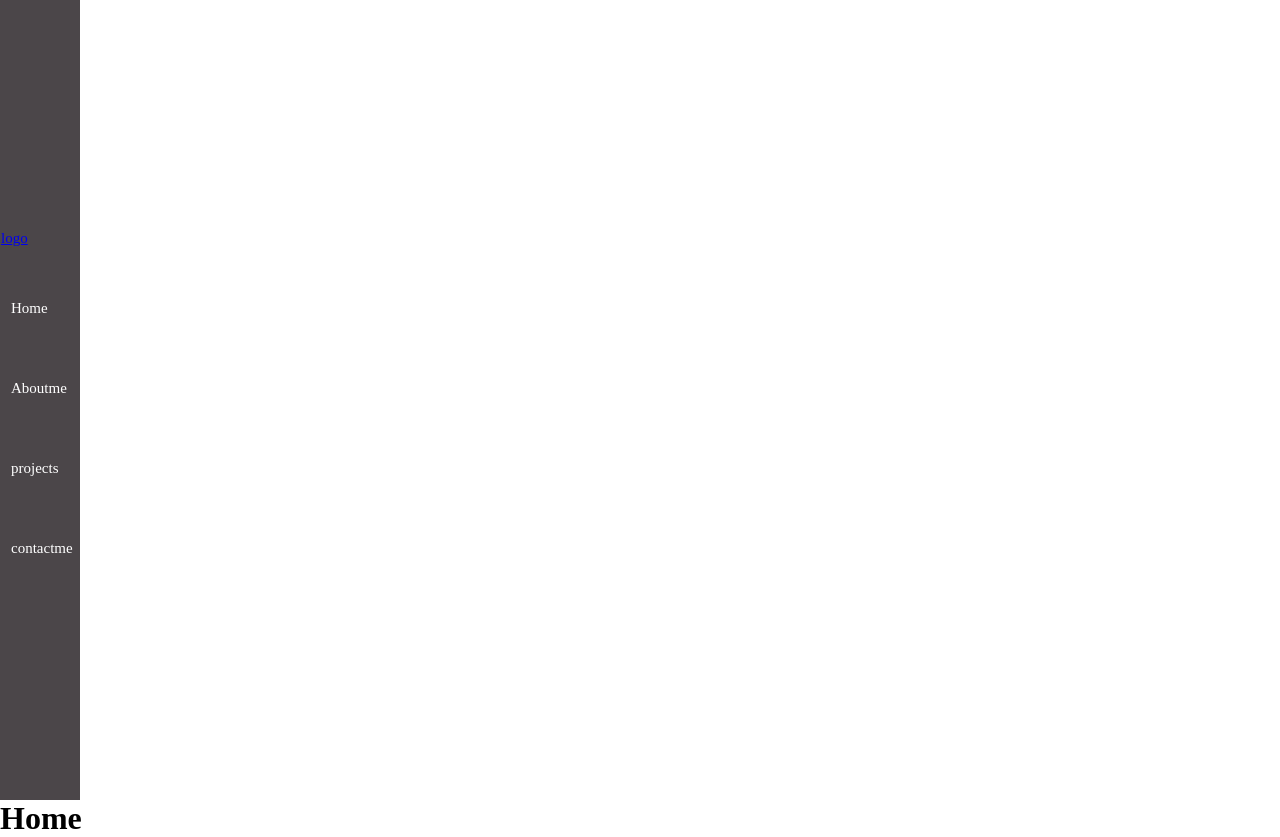
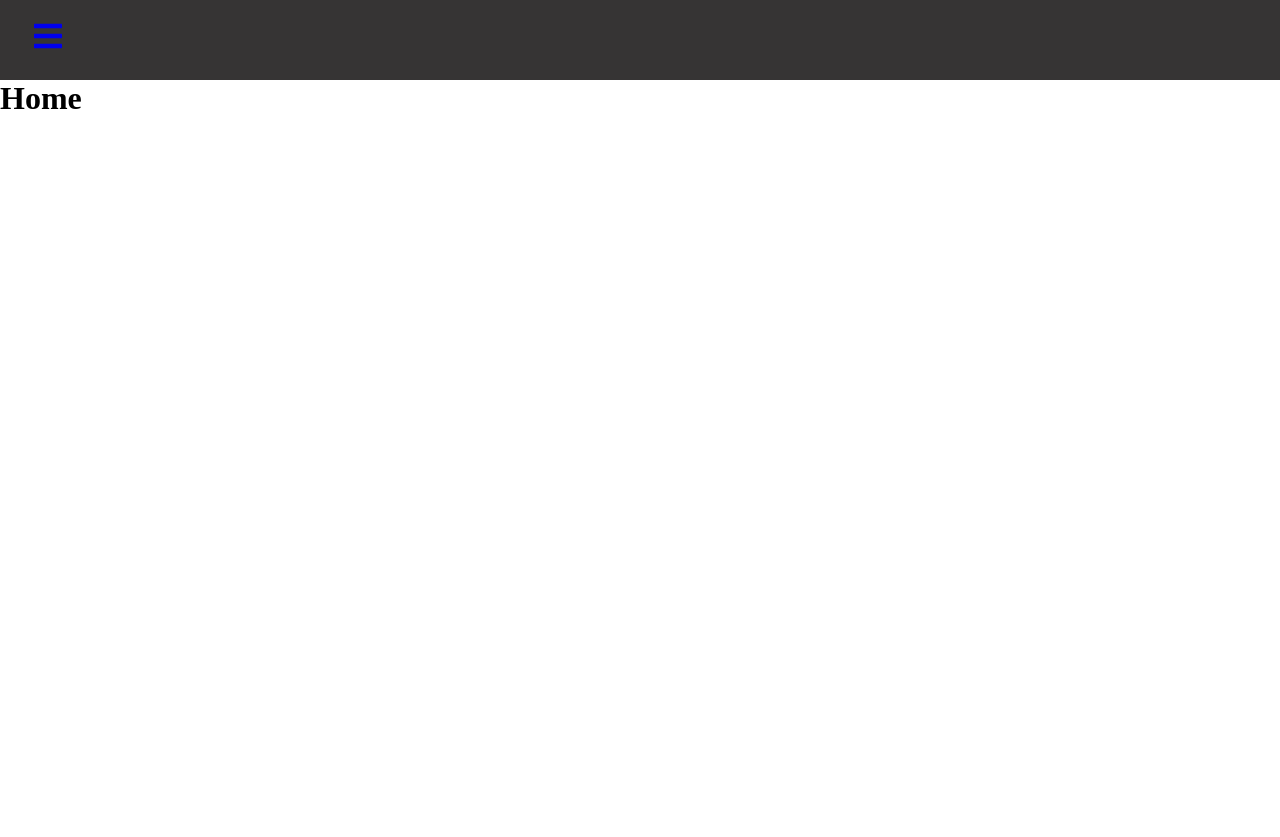
Before and after one commit to TehreemSultan/My-Portfolio, a React (Create React App) app: page / in a window 1280 px wide. After the commit the page ends 800 px from the top, so only its background shows below. Built offline with nearby package versions, Linux system fonts and the light colour scheme.

Commit message:
simple sidebar done

```diff
--- a/package.json
+++ b/package.json
@@ -8,6 +8,7 @@
     "@testing-library/user-event": "^12.1.10",
     "react": "^17.0.1",
     "react-dom": "^17.0.1",
+    "react-icons": "^4.1.0",
     "react-router": "^5.2.0",
     "react-router-dom": "^5.2.0",
     "react-scripts": "4.0.1",
--- a/src/App.js
+++ b/src/App.js
@@ -2,9 +2,9 @@ import React from 'react';
 import Header from './components/header';
 import {Route, BrowserRouter as Router} from 'react-router-dom';
 import Home from './components/home';
-import AboutMe from './components/aboutme';
+import About from './components/about';
 import Projects from './components/projects';
-import ContactMe from './components/contactme';
+import Contact from './components/contact';
 
 class App extends React.Component {
   render(){
@@ -13,9 +13,9 @@ class App extends React.Component {
     <Router>
       <Header/>
       <Route exact path='/' component={Home}/>
-      <Route exact path='/AboutMe' component={AboutMe}/>
-      <Route exact path='/Projects' component={Projects}/>
-      <Route exact path='/ContactMe' component={ContactMe}/>
+      <Route exact path='/about' component={About}/>
+      <Route exact path='/projects' component={Projects}/>
+      <Route exact path='/contact' component={Contact}/>
     </Router>
     </>
   );}
--- a/src/components/aboutme.js
+++ b/src/components/about.js
@@ -1,6 +1,6 @@
 import React from 'react';
 
-class AboutMe extends React.Component {
+class About extends React.Component {
   render(){
   return (
     <>
@@ -9,4 +9,4 @@ class AboutMe extends React.Component {
   );}
 }
 
-export default AboutMe;
+export default About;
--- a/src/components/contactme.js
+++ b/src/components/contact.js
@@ -1,6 +1,6 @@
 import React from 'react';
 
-class ContactMe extends React.Component {
+class Contact extends React.Component {
   render(){
   return (
     <>
@@ -9,4 +9,4 @@ class ContactMe extends React.Component {
   );}
 }
 
-export default ContactMe;
+export default Contact;
--- a/src/components/header.js
+++ b/src/components/header.js
@@ -1,20 +1,32 @@
-import React from 'react';
+import React,{useState} from 'react';
 import {Link} from 'react-router-dom';
+import * as FaIcons from 'react-icons/fa';
+import * as AiIcons from 'react-icons/ai';
+import {SidebarData} from './sidebarData';
 
 function Header(){
+ const [sidebar,setSidebar] = useState(false);
+ const showSidebar = () => setSidebar(!sidebar);
   return(
     <header>
-      <nav>
-        <div className='toggler'></div>
-        <div className='logo'><Link to='/'>logo</Link></div>
-        <div className='links'>
-          <ul className='list'>
-            <li><Link className="check" to='/'>Home</Link></li>
-            <li><Link className="check" to='/aboutme'>Aboutme</Link></li>
-            <li><Link className="check" to='/projects'>projects</Link></li>
-            <li><Link className="check" to='/contactme'>contactme</Link></li>
+       <div className='navbar'>
+          <Link to="#" className="menu-bars"><FaIcons.FaBars onClick={showSidebar}/></Link>
+        </div>
+      <nav className={sidebar ? 'nav-menu active' : 'nav-menu'}>
+          <ul className='nav-menu-items'>
+          <li className="navbar-toggle">
+      <Link to="#" className="menu-bars"><AiIcons.AiOutlineClose onClick={showSidebar}/></Link></li>
+            {SidebarData.map((item, index) => {
+              return(
+                <li key={index} className={item.cName}>
+                  <Link to={item.path}>
+                    {item.icon}<span>{item.title}</span>
+                  </Link>
+                </li>
+              );
+            })}
           </ul>
-        </div>
+
       </nav>
     </header>
   );
--- /dev/null
+++ b/src/components/sidebarData.js
@@ -0,0 +1,31 @@
+import React from 'react';
+import * as FaIcons from 'react-icons/fa';
+import * as AiIcons from 'react-icons/ai';
+import * as IoIcons from 'react-icons/io';
+
+export const SidebarData = [
+    {
+        title: 'Home',
+        path: '/',
+        icon: <AiIcons.AiFillHome/>,
+        cName: 'nav-text'
+    },
+    {
+        title: 'About',
+        path: '/about',
+        icon: <AiIcons.AiFillHome/>,
+        cName: 'nav-text'
+    },
+    {
+        title: 'Projects',
+        path: '/projects',
+        icon: <AiIcons.AiFillHome/>,
+        cName: 'nav-text'
+    },
+    {
+        title: 'Contact',
+        path: '/contact',
+        icon: <AiIcons.AiFillHome/>,
+        cName: 'nav-text'
+    },
+]
--- a/src/index.css
+++ b/src/index.css
@@ -2,28 +2,74 @@
   margin: 0px;
   padding:0px;
 }
-nav{
+
+
+.navbar{
+  background-color:rgb(54, 52, 52);
+  height:80px;
+  display:flex;
+  justify-content:start;
+  align-items: center;
+}
+.menu-bars{
+  margin-left:2rem;
+  font-size: 2rem;
+  background: none;
+}
+.nav-menu{
+  background-color: rgb(36, 34, 34);
+  width: 250px;
+  height:100vh;
   display: flex;
-  flex-direction: column;
   justify-content: center;
-  align-content:space-around;
-  background-color: rgb(75, 70, 73);
-  height:100vh;
-  width:80px;
+  position: fixed;
+  top:0;
+  left:-100%;
+  transition: 850ms;
 }
-li{
-  margin: 20px;
+
+.nav-menu.active{
+  left:0;
+  transition: 350ms;
+}
+.nav-text{
+  display: flex;
+  justify-content: start;
+  align-items: center;
+  padding: 8px 0px 8px 16px;
   list-style: none;
-  display:inline-block;
-  padding: 0px;
-  margin:10px;
+  height:60px;
+
 }
-.logo, .check{
-  display:inline-block;
-  width:fit-content;
-  height:20px;
-  text-decoration: none;
-  padding:20px 1px;
-  color:white;
-  font-size: 15px;
+
+.nav-text a{
+ text-decoration: none;
+ color:honeydew;
+ font-size: 18px;
+ height:100%;
+ width:95%;
+ display: flex;
+ align-items:center;
+ padding:0 16px;
+ border-radius: 4px;
 }
+
+.nav-text a:hover{
+  background-color: indigo;
+}
+
+.nav-menu-items{
+  width: 100%;
+}
+.navbar-toggle{
+  background-color: rgb(28, 25, 31);
+  width:100%;
+  height:80px;
+  display:flex;
+  justify-content: start;
+  align-items: center;
+}
+
+span{
+  margin-left: 16px;
+}
```
Also changed, not shown: 2 other files (tests, documents, lock files or other folders).
